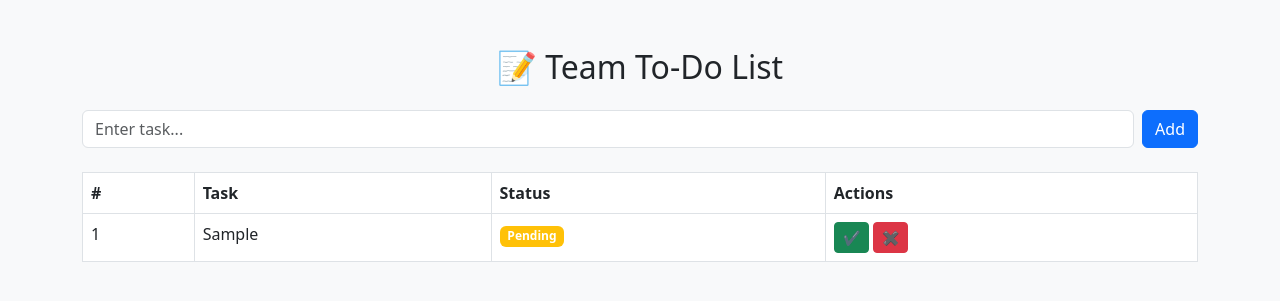
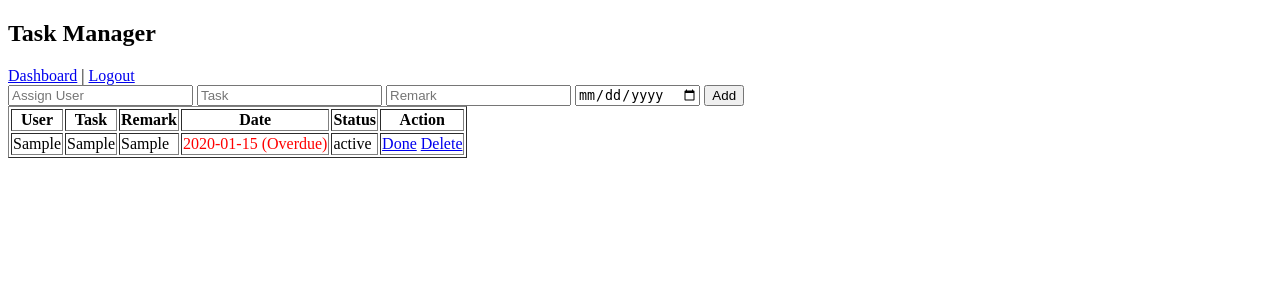
Before and after one commit to devopsbhushan/todo-app, a Flask app: page /tasks in a window 1280 px wide. Shown: the top 301 px of the page. Run offline with Flask 3, Linux system fonts and the light colour scheme; the visitor is signed in with stand-in values (Sample User, id 1); tables that the repository leaves empty hold one stand-in row (values such as "Sample post").

Commit message:
Update index.html

```diff
--- a/templates/index.html
+++ b/templates/index.html
@@ -1,49 +1,47 @@
 <!DOCTYPE html>
 <html>
 <head>
-    <title>Team To-Do App</title>
-    <link href="https://cdn.jsdelivr.net/npm/bootstrap@5.3.0/dist/css/bootstrap.min.css" rel="stylesheet">
+<title>Tasks</title>
 </head>
-<body class="bg-light">
+<body>
 
-<div class="container mt-5">
-    <h2 class="text-center mb-4">📝 Team To-Do List</h2>
+<h2>Task Manager</h2>
+<a href="/dashboard">Dashboard</a> | <a href="/logout">Logout</a>
 
-    <form action="/add" method="POST" class="d-flex mb-4">
-        <input type="text" name="task" class="form-control me-2" placeholder="Enter task..." required>
-        <button class="btn btn-primary">Add</button>
+<form method="POST" action="/add">
+<input name="user" placeholder="Assign User" required>
+<input name="task" placeholder="Task" required>
+<input name="remark" placeholder="Remark">
+<input type="date" name="target" required>
+<button>Add</button>
 </form>
 
-    <table class="table table-bordered bg-white">
-        <thead>
+<table border="1">
 <tr>
-                <th>#</th>
-                <th>Task</th>
-                <th>Status</th>
-                <th>Actions</th>
+<th>User</th><th>Task</th><th>Remark</th><th>Date</th><th>Status</th><th>Action</th>
 </tr>
-        </thead>
-        <tbody>
-            {% for task in tasks %}
+
+{% for t in tasks %}
 <tr>
-                <td>{{ task[0] }}</td>
-                <td>{{ task[1] }}</td>
+<td>{{t[1]}}</td>
+<td>{{t[2]}}</td>
+<td>{{t[3]}}</td>
 <td>
-                    {% if task[2] == 'Done' %}
-                        <span class="badge bg-success">Done</span>
+{% if t[4] < today|string and t[5] != 'Done' %}
+<span style="color:red">{{t[4]}} (Overdue)</span>
 {% else %}
-                        <span class="badge bg-warning">Pending</span>
+{{t[4]}}
 {% endif %}
 </td>
+<td>{{t[5]}}</td>
 <td>
-                    <a href="/complete/{{ task[0] }}" class="btn btn-sm btn-success">✔</a>
-                    <a href="/delete/{{ task[0] }}" class="btn btn-sm btn-danger">✖</a>
+<a href="/complete/{{t[0]}}">Done</a>
+<a href="/delete/{{t[0]}}">Delete</a>
 </td>
 </tr>
 {% endfor %}
-        </tbody>
+
 </table>
-</div>
 
 </body>
 </html>
```
Lines whose indentation alone changed are shown as unchanged.
